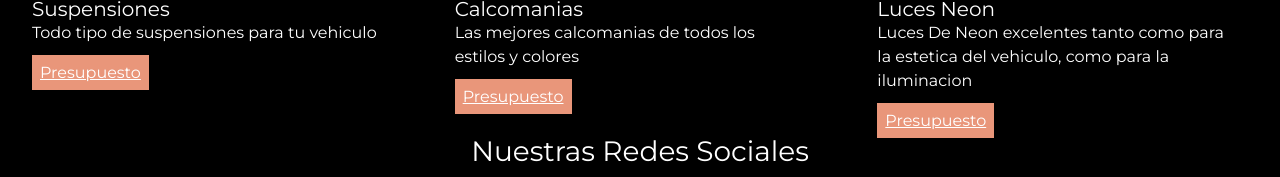
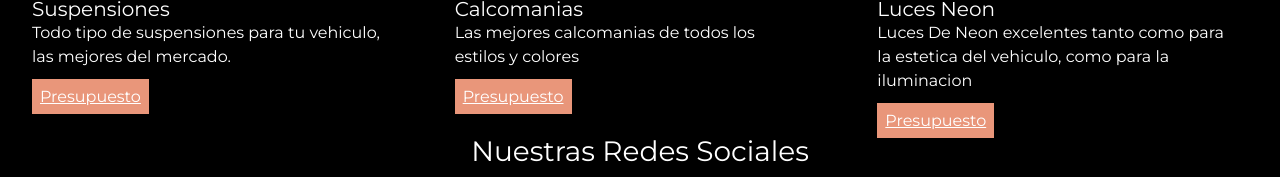
Before and after one commit to elgordopaty/Pre-entrega-final3, a website: page pages/productos.html in a window 1280 px wide. Shown: the part 1359-1536 px from the top of the page. Drawn offline with nearby package versions, Linux system fonts and the light colour scheme.

Commit message:
ultimo arreglo

```diff
--- a/pages/productos.html
+++ b/pages/productos.html
@@ -108,7 +108,7 @@
                         <img src="../img/gol suspension.jpg" width="350px" height="350px">
                         <div class="card-body">
                         <h5 class="card-title">Suspensiones</h5>
-                        <p class="card-text">Todo tipo de suspensiones para tu vehiculo</p>
+                        <p class="card-text">Todo tipo de suspensiones para tu vehiculo, las mejores del mercado.</p>
                         <a href="#" class="card-presupuesto">Presupuesto</a>
                     </div>
                 </div>
```
Also changed, not shown: 1 other file.
